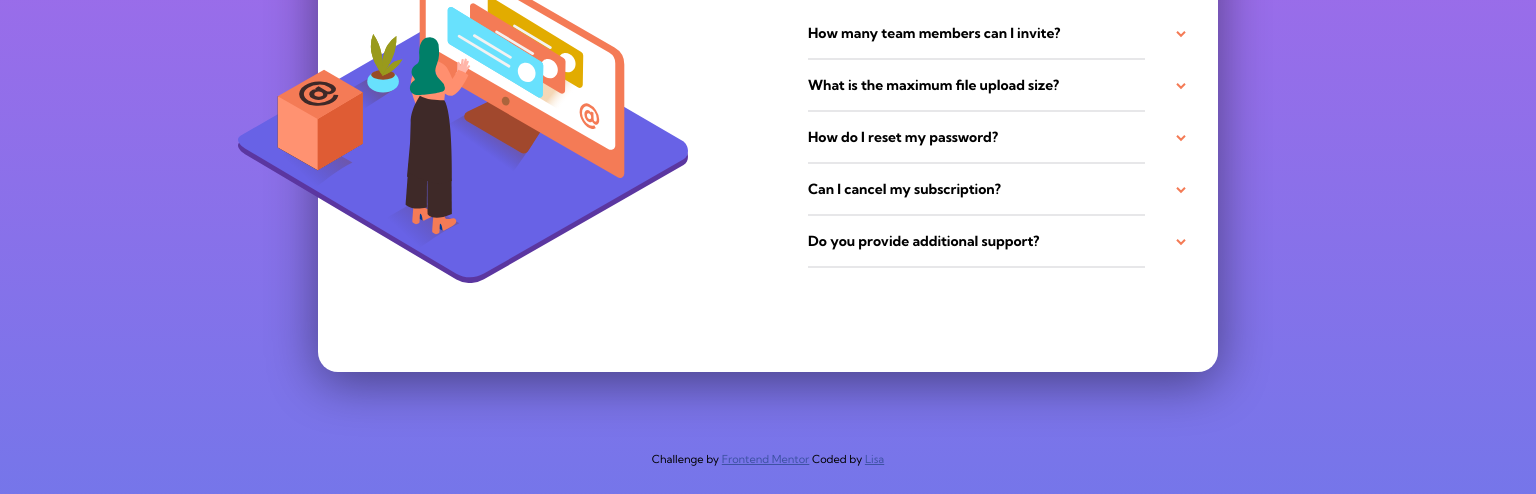
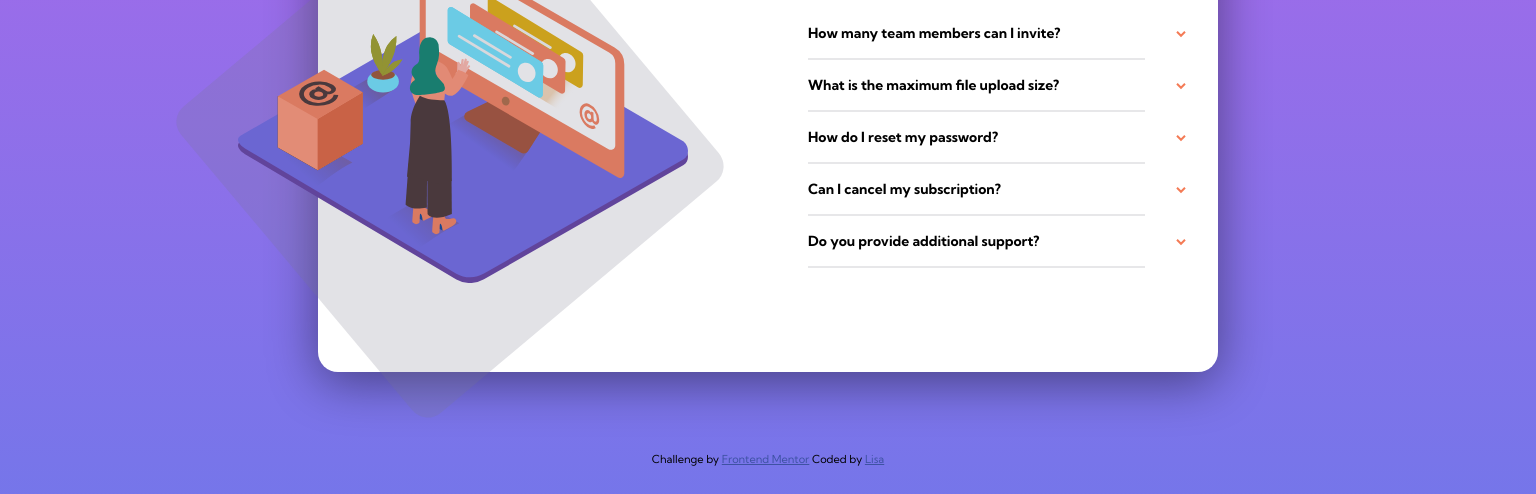
Before and after one commit to CrypticMango/faq-acordian-card, a plain HTML site: page index.html in a window 1536 px wide. Shown: the part 306-800 px from the top of the page. Drawn offline with Linux system fonts and the light colour scheme.

Commit message:
attempted to draw shadow square

```diff
--- a/index.html
+++ b/index.html
@@ -19,7 +19,9 @@
 
   <main>
 
-    <div><img id="lady-online" src="/images/illustration-woman-online-mobile.svg" alt="woman-online" aria-label="a-woman-online"></div>
+    <div><img id="lady-online" src="/images/illustration-woman-online-mobile.svg" alt="woman-online" aria-label="a-woman-online"><div id="square-desktop"></div></div>
+
+
 
 
     <div id="questions">
--- a/style.css
+++ b/style.css
@@ -127,6 +127,17 @@ hr {
         width: 335px;
       }
 
+      #square-desktop {
+            width: 400px;
+            height: 400px;
+            background: hsla(240, 6%, 50%, 0.212);
+            position: absolute;
+            top: 250px;
+            left: 250px;
+            border-radius: 20px;
+            transform: rotate(50deg);
+      }
+
     #lady-online {
         position: relative;
         left: -80px;
```
